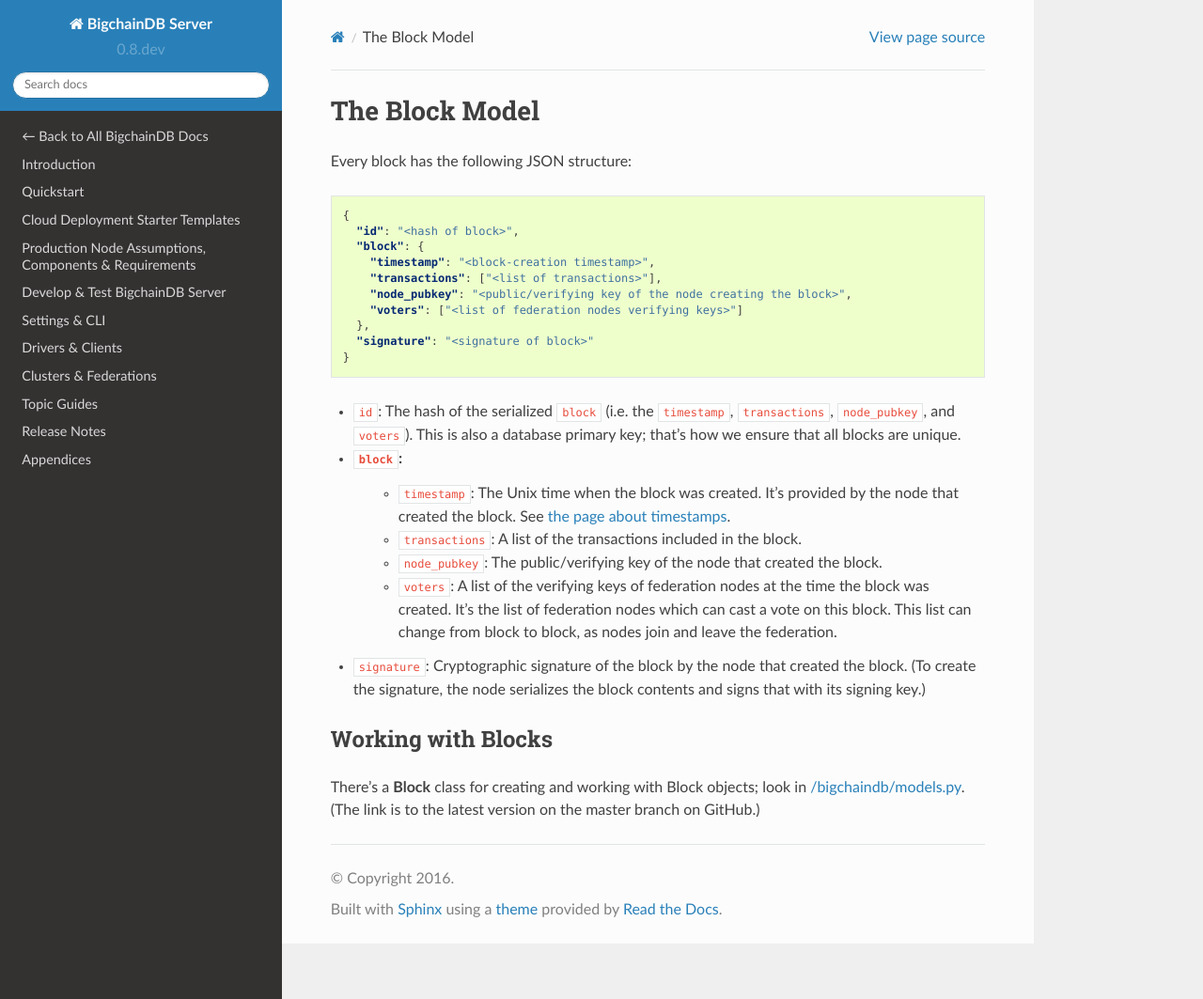
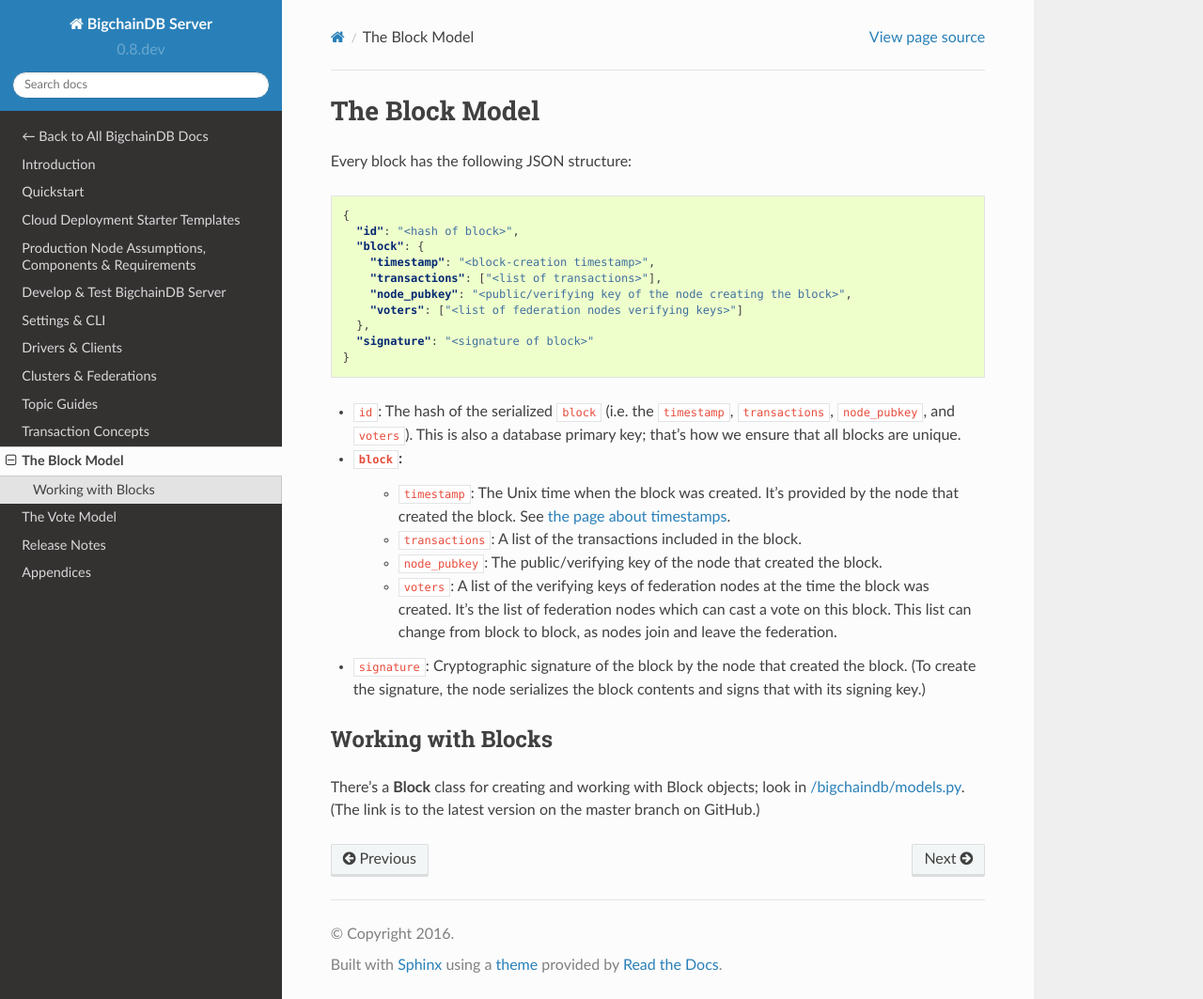
Before and after one commit to bigchaindb/bigchaindb, a Sphinx documentation site: the page built from docs/server/source/block-model.rst, in a window 1280 px wide and 1063 px high. Shown: the whole window at 94% size. Built offline with Sphinx 7.4.7 and the Read the Docs theme 2.0.0, drawn with Linux system fonts in a browser that asks for light colours; pages that are not in the unit, such as notebooks, are missing from menus.

Commit message:
Added four new sections to server docs index, mostly about data models

```diff
--- a/docs/server/source/index.rst
+++ b/docs/server/source/index.rst
@@ -14,5 +14,9 @@
    drivers-clients/index
    clusters-feds/index
    topic-guides/index
+   transaction-concepts
+   transaction-model/index
+   block-model
+   vote-model
    release-notes
    appendices/index
```
